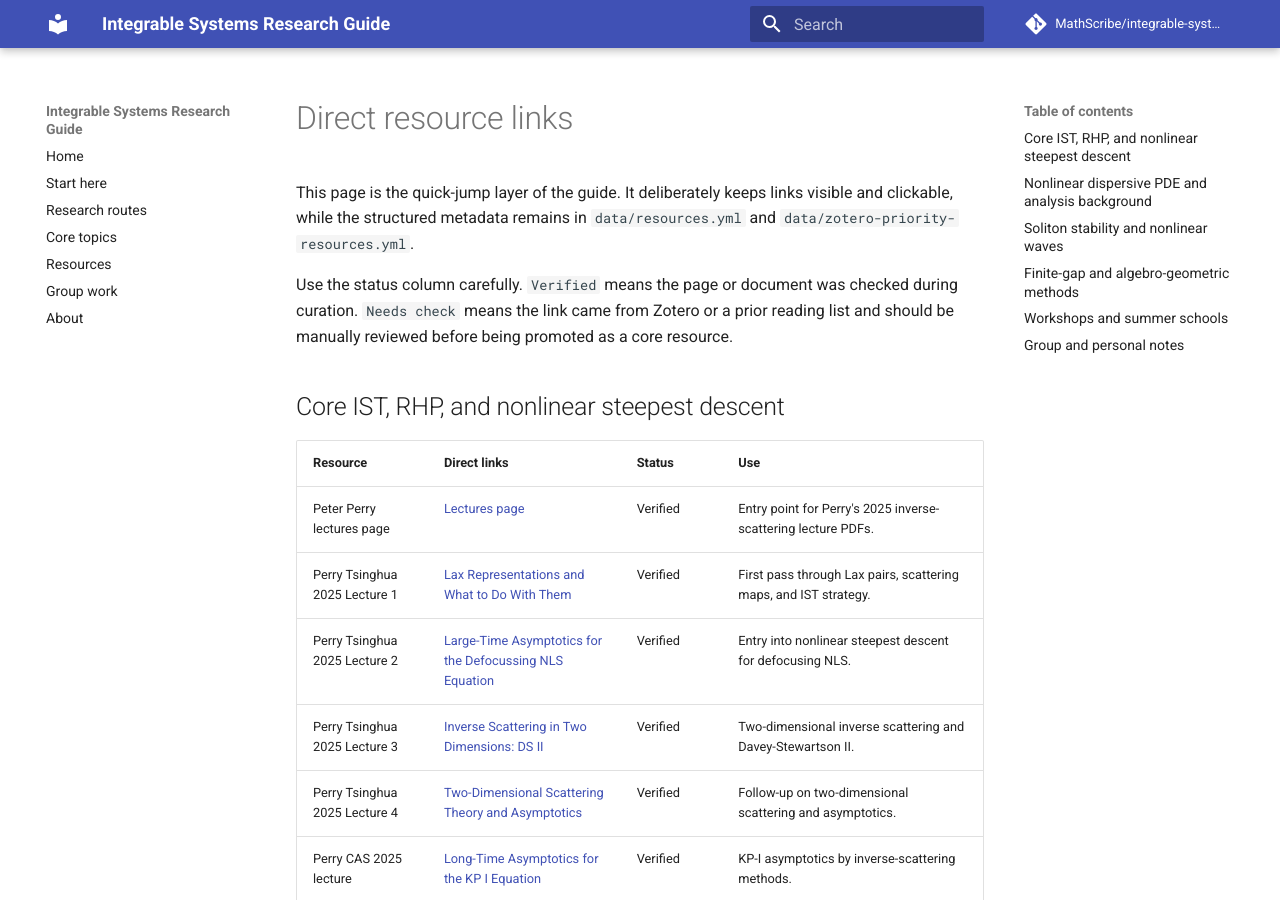
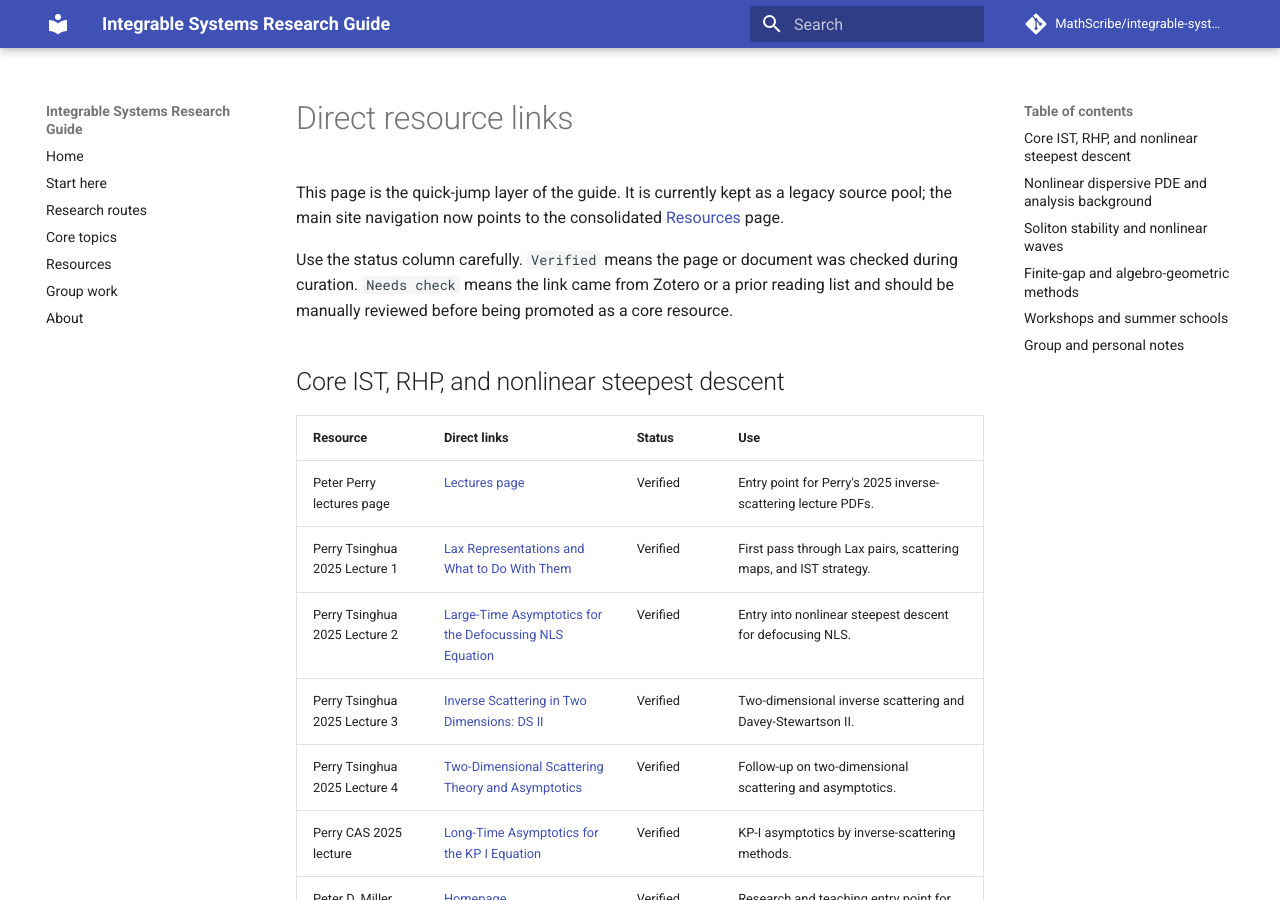
Before and after one commit to MathScribe/integrable-systems-guide, an MkDocs documentation site: the page built from docs/resources/direct-links.md, in a window 1280 px wide and 900 px high. Built offline with MkDocs 1.6.1 and Material for MkDocs 9.7.7, drawn with Linux system fonts in a browser that asks for light colours; comment, search, counter and statistics services are not loaded; some of the changed text lies outside the part shown.

Commit message:
Mark direct links as legacy source pool

```diff
--- a/docs/resources/direct-links.md
+++ b/docs/resources/direct-links.md
@@ -1,6 +1,6 @@
 # Direct resource links
 
-This page is the quick-jump layer of the guide. It deliberately keeps links visible and clickable, while the structured metadata remains in `data/resources.yml` and `data/zotero-priority-resources.yml`.
+This page is the quick-jump layer of the guide. It is currently kept as a legacy source pool; the main site navigation now points to the consolidated [Resources](../resources.md) page.
 
 Use the status column carefully. `Verified` means the page or document was checked during curation. `Needs check` means the link came from Zotero or a prior reading list and should be manually reviewed before being promoted as a core resource.
 
@@ -68,8 +68,6 @@ Use the status column carefully. `Verified` means the page or document was check
 
 ## Group and personal notes
 
-| Resource | Direct links | Status | Use |
-|---|---|---|---|
-| Oliver's course notes | [Codeberg repository](https://codeberg.org/killlakill/courseNotes) | Public-note candidate | Course notes and seminar writeups; curate only public, stable, relevant pages. |
+- Course notes repository: [killlakill/courseNotes on Codeberg](https://codeberg.org/killlakill/courseNotes).
 
 Do not add private notes, unpublished internal files, or student work without explicit permission from the author.
```
